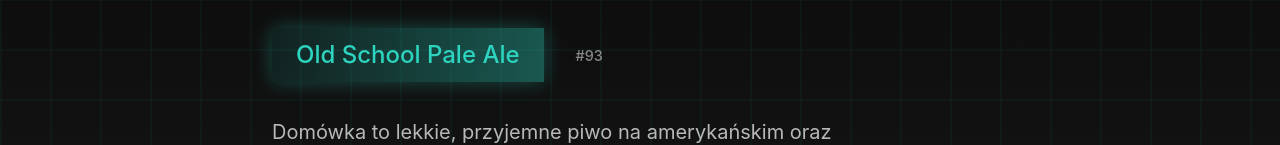
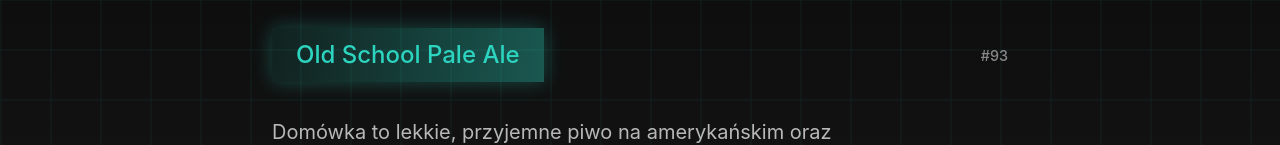
Before and after one commit to enowuigrek/browarkwadrat, a React (Vite) app: page /domowka in a window 1280 px wide. Shown: the part 301-446 px from the top of the page. Built offline with nearby package versions, Linux system fonts and the light colour scheme.

Commit message:
fix: move batch number to far right

```diff
--- a/src/components/BeerDescription/BeerDescription.module.scss
+++ b/src/components/BeerDescription/BeerDescription.module.scss
@@ -165,6 +165,7 @@
     font-size: 0.9rem;
     font-weight: vars.$font-weight-medium;
     color: vars.$text-dim;
+    margin-left: auto;
     transition: all vars.$transition-medium;
 
     &:hover {
```
